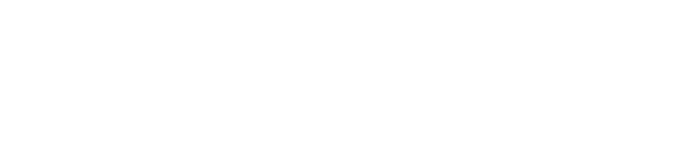
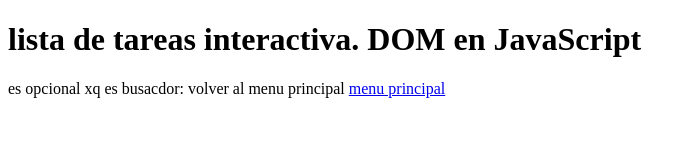
Before and after one commit to dasalgar123/lista-tareas-interactiva, a plain HTML site: page lista de tareas interactiva..html in a window 1280 px wide. Shown: the whole page, without its empty margins (0-696 px from the left). Drawn offline with Linux system fonts and the light colour scheme.

Commit message:
Update lista de tareas interactiva..html

```diff
--- a/lista de tareas interactiva..html
+++ b/lista de tareas interactiva..html
@@ -6,6 +6,10 @@
     <title> lista de tareas interactiva. DOM en JavaScript</title>
 </head>
 <body>
-
+    <h1>lista de tareas interactiva. DOM en JavaScript</h1>
+    <div>
+        <label for="menu principal">es opcional xq es busacdor: volver al menu principal</label>
+        <a href="https://tallerx3-dom-principal.netlify.app">menu principal</a>
+    </div>
 </body>
 </html>
```
